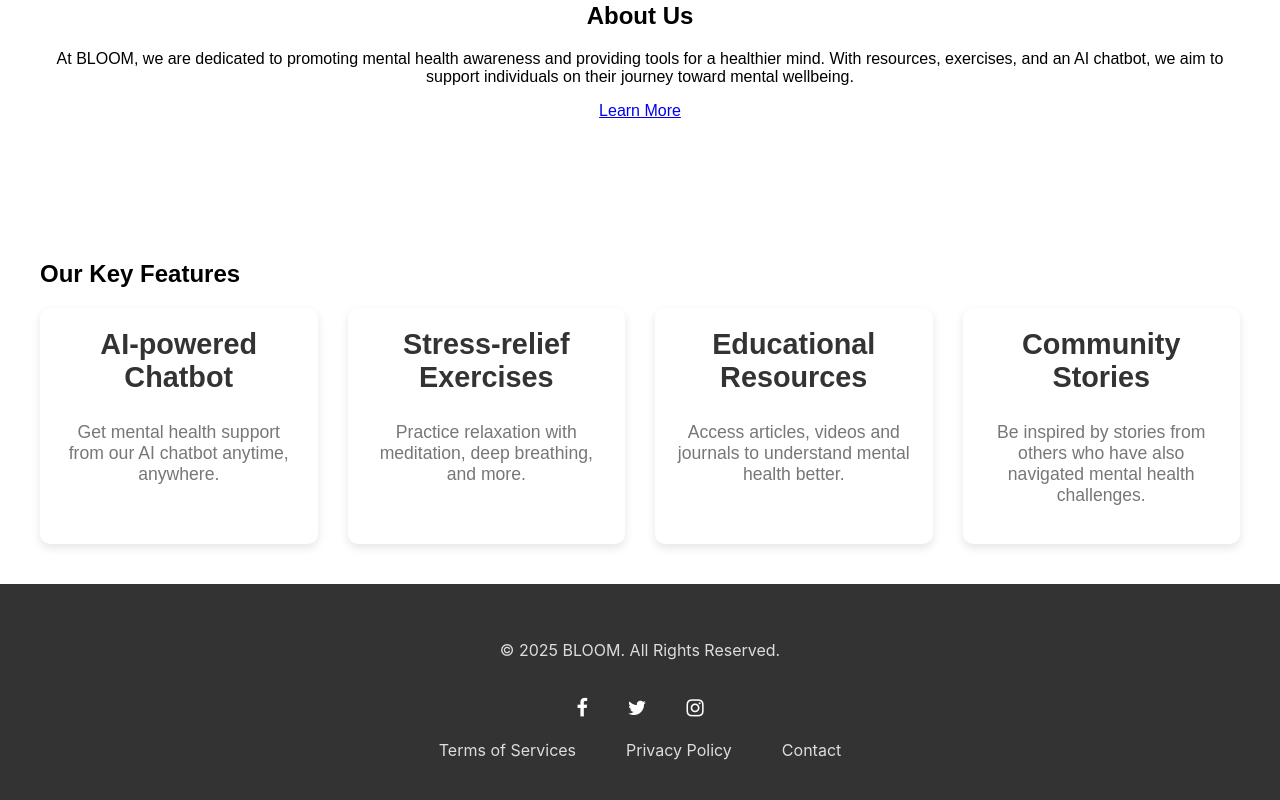
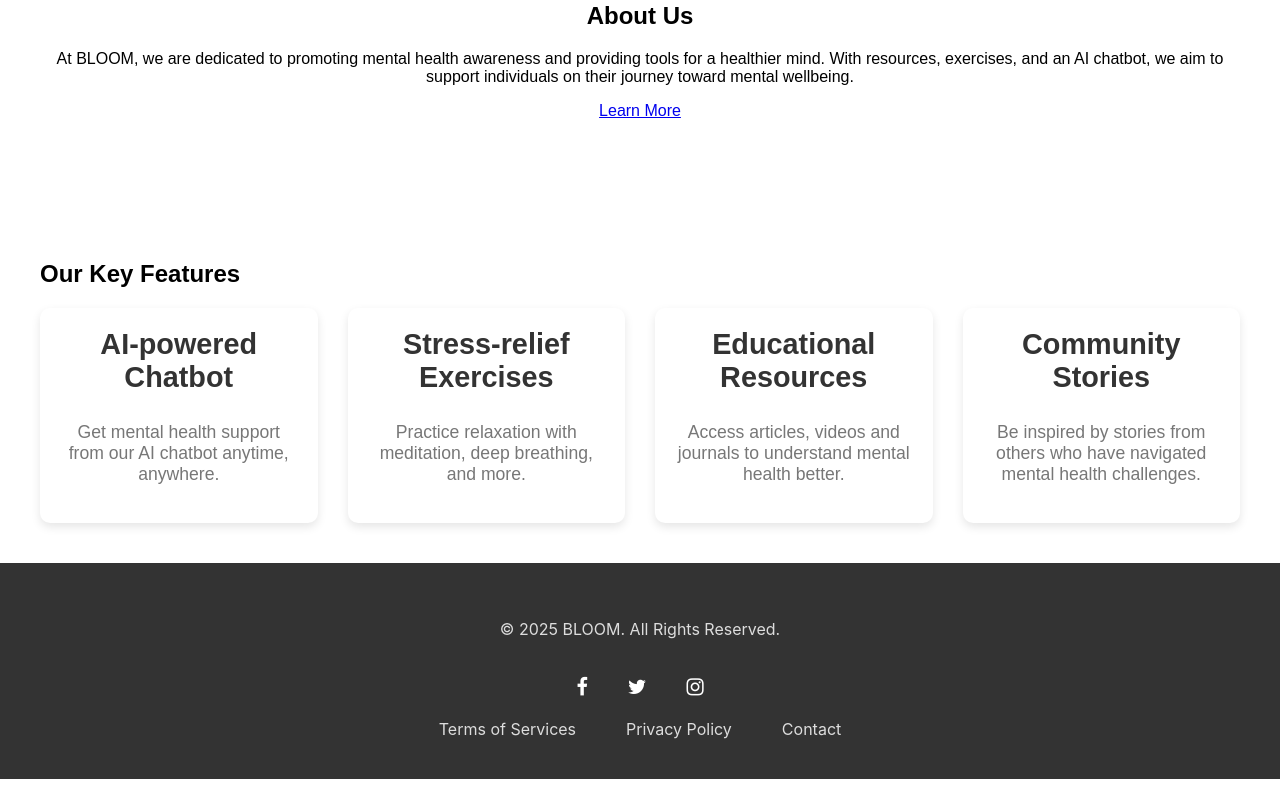
Before and after one commit to Sahara109/bloom-development, a React (Create React App) app in the folder bloom-frontend/: page / in a window 1280 px wide. Shown: the part 636-1436 px from the top of the page. After the commit the page ends 1415 px from the top, so only its background shows below. Built offline with nearby package versions, Linux system fonts and the light colour scheme.

Commit message:
Working on module 3 , Error Resolved

```diff
--- a/bloom-frontend/src/components/Home/Home.js
+++ b/bloom-frontend/src/components/Home/Home.js
@@ -55,7 +55,7 @@ const Home = () => {
           </div>
           <div className="feature-card">
             <h3>Community Stories</h3>
-            <p>Be inspired by stories from others who have also navigated mental health challenges.</p>
+            <p>Be inspired by stories from others who have navigated mental health challenges.</p>
           </div>
         </div>
       </section>
```
